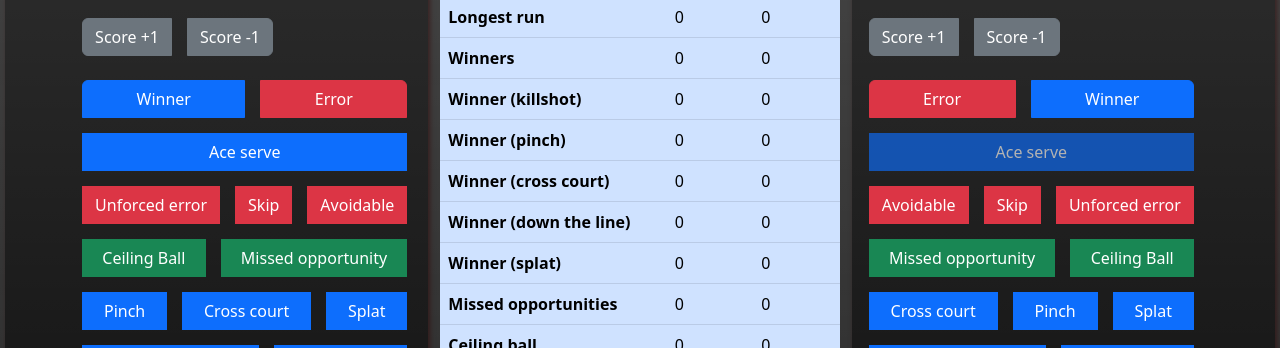
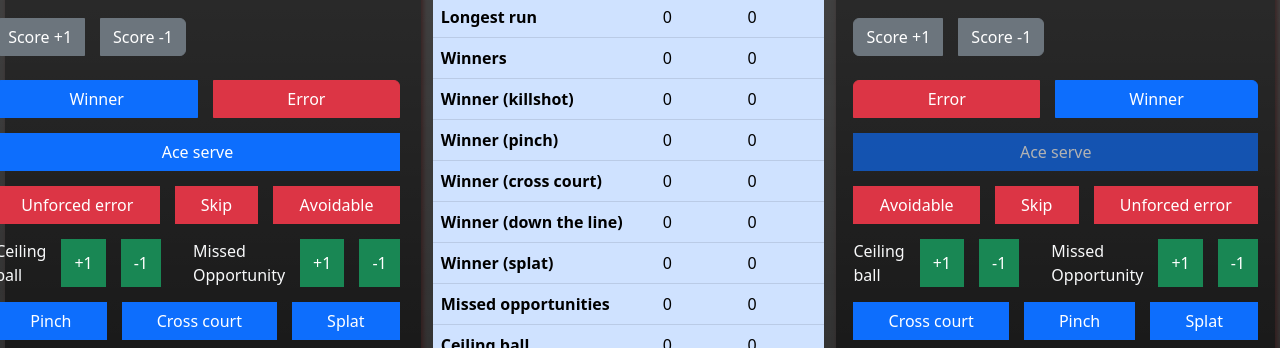
Before and after one commit to kazzmir/racquetball-scores, a website: page index.html in a window 1280 px wide. Shown: the part 452-800 px from the top of the page. Drawn offline with nearby package versions, Linux system fonts and the light colour scheme.

Commit message:
ceiling ball and missed opportunity +1/-1 buttons

```diff
--- a/index.html
+++ b/index.html
@@ -237,10 +237,14 @@
                         </div>
 
                         <div class="btn-group gap-3" role="group">
-                            <button type="button" class="btn btn-success" onclick="ceilingBall(player1)">Ceiling Ball</button>
-                            <button type="button" class="btn btn-success" onclick="missedOpportunity(player1)">Missed opportunity</button>
+                            <span class="text-light fs-6">Ceiling ball</span>
+                            <button type="button" class="btn btn-success" onclick="ceilingBall(player1, 1)">+1</button>
+                            <button type="button" class="btn btn-success" onclick="ceilingBall(player1, -1)">-1</button>
+                            <br />
+                            <span class="text-light fs-6">Missed Opportunity</span>
+                            <button type="button" class="btn btn-success" onclick="missedOpportunity(player1, 1)">+1</button>
+                            <button type="button" class="btn btn-success" onclick="missedOpportunity(player1, -1)">-1</button>
                         </div>
-
 
                         <div class="btn-group gap-3" role="group">
                             <button type="button" class="btn btn-primary" onclick="pinchWinner(player1)">Pinch</button>
@@ -409,9 +413,15 @@
                             <button type="button" class="btn btn-danger" onclick="skip(player2)">Skip</button>
                             <button type="button" class="btn btn-danger" onclick="unforcedError(player2)">Unforced error</button>
                         </div>
+
                         <div class="btn-group gap-3" role="group">
-                            <button type="button" class="btn btn-success" onclick="missedOpportunity(player2)">Missed opportunity</button>
-                            <button type="button" class="btn btn-success" onclick="ceilingBall(player2)">Ceiling Ball</button>
+                            <span class="text-light fs-6">Ceiling ball</span>
+                            <button type="button" class="btn btn-success" onclick="ceilingBall(player2, 1)">+1</button>
+                            <button type="button" class="btn btn-success" onclick="ceilingBall(player2, -1)">-1</button>
+                            <br />
+                            <span class="text-light fs-6">Missed Opportunity</span>
+                            <button type="button" class="btn btn-success" onclick="missedOpportunity(player2, 1)">+1</button>
+                            <button type="button" class="btn btn-success" onclick="missedOpportunity(player2, -1)">-1</button>
                         </div>
 
                         <div class="btn-group gap-3" role="group">
--- a/js/code.js
+++ b/js/code.js
@@ -742,13 +742,19 @@ function updateState(){
     updateStats();
 }
 
-function missedOpportunity(player){
-    player.opportunities += 1
+function missedOpportunity(player, value){
+    player.opportunities += value
+    if (player.opportunities < 0){
+        player.opportunities = 0
+    }
     updateStats();
 }
 
-function ceilingBall(player){
-    player.ceiling += 1
+function ceilingBall(player, value){
+    player.ceiling += value
+    if (player.ceiling < 0){
+        player.ceiling = 0
+    }
     updateStats();
 }
 
```
